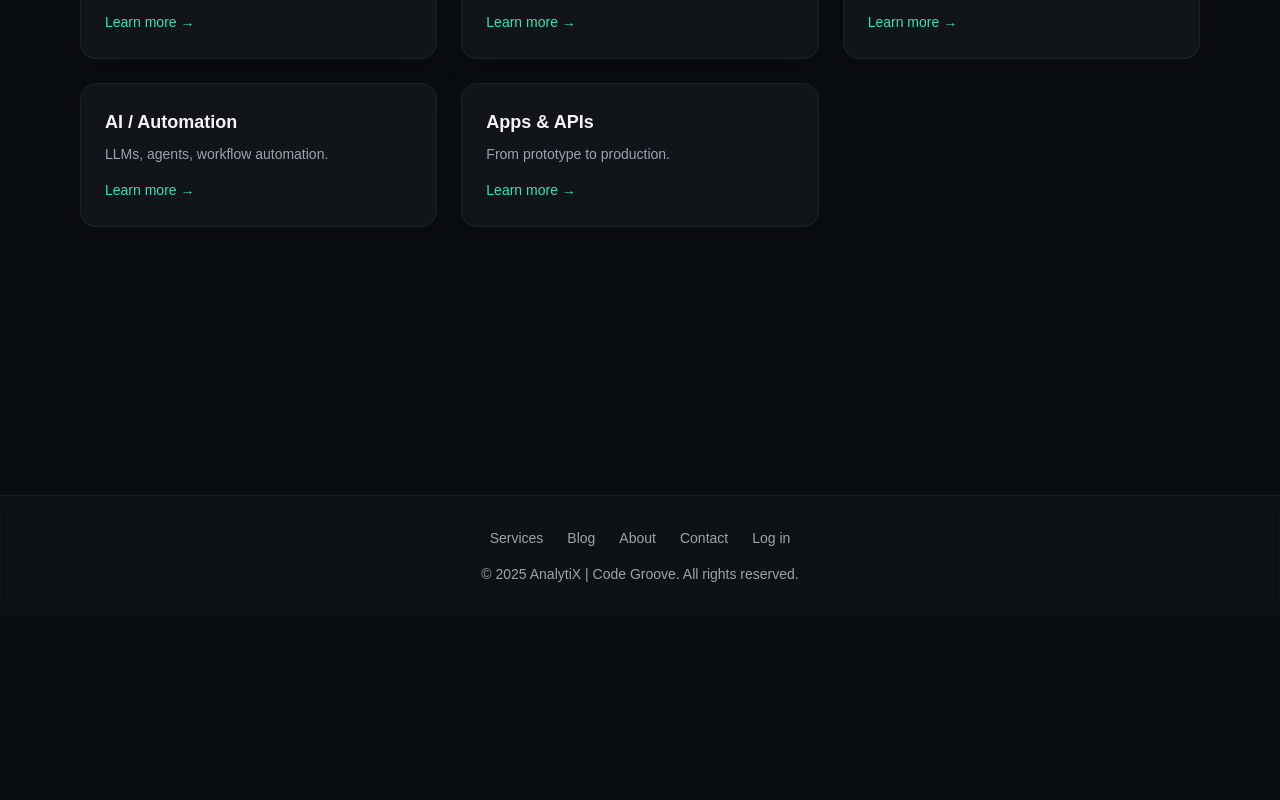
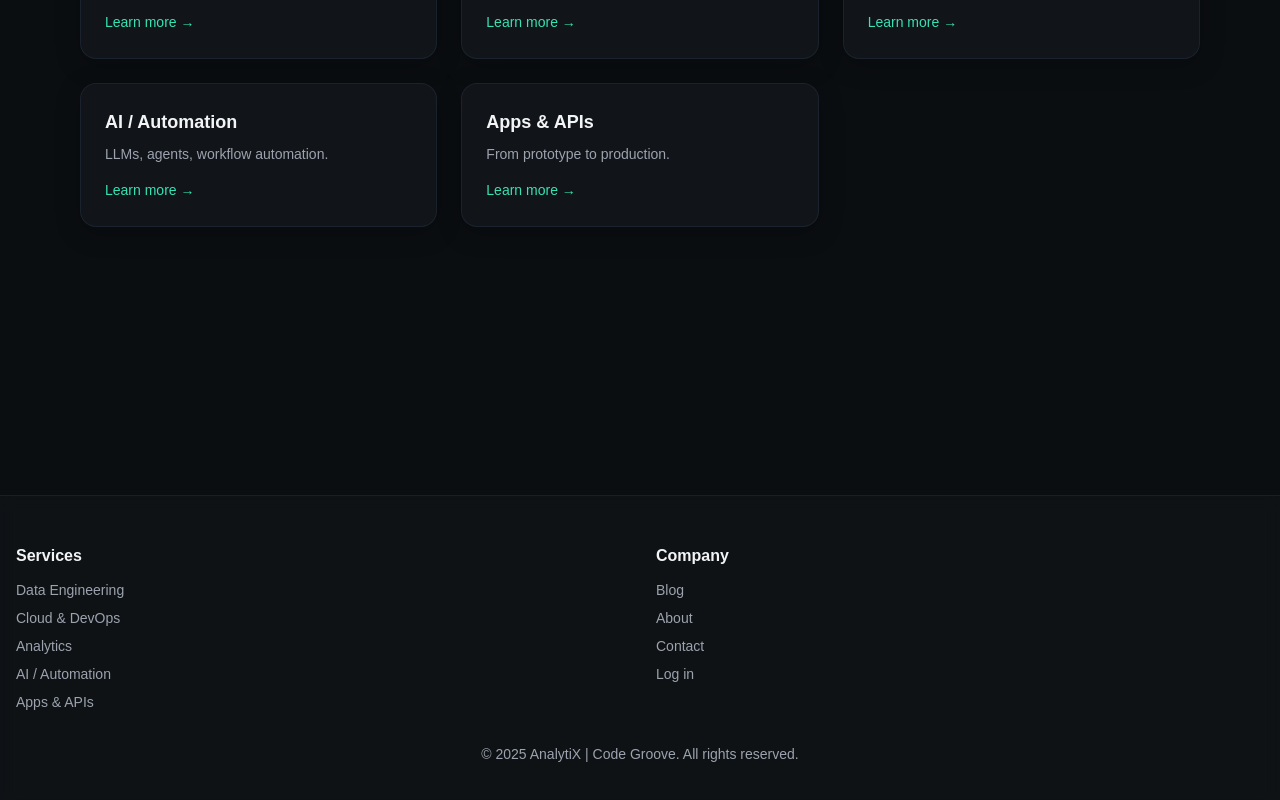
Before and after one commit to analytix-code-groove/web-app, a Next.js app: page /services in a window 1280 px wide. Shown: the part 366-1166 px from the top of the page. Before the commit the page ends 982 px from the top, so only its background shows below. Built offline with nearby package versions, Linux system fonts and the light colour scheme.

Commit message:
refactor footer layout

```diff
--- a/src/components/Footer.tsx
+++ b/src/components/Footer.tsx
@@ -3,8 +3,15 @@
 import Link from 'next/link'
 import { useLanguage } from '@/lib/i18n'
 
-const links = [
-  { href: '/services', label: 'services' },
+const services = [
+  { href: '/services/data', label: 'dataEngineering' },
+  { href: '/services/devops', label: 'cloudDevops' },
+  { href: '/services/analytics', label: 'analytics' },
+  { href: '/services/ai', label: 'aiAutomation' },
+  { href: '/services/apps', label: 'appsApis' },
+]
+
+const company = [
   { href: '/blog', label: 'blog' },
   { href: '/about', label: 'about' },
   { href: '/contact', label: 'contact' },
@@ -15,15 +22,34 @@ export default function Footer() {
   const { t } = useLanguage()
   return (
     <footer className="border-t border-stroke/60 bg-surface/70 backdrop-blur">
-      <div className="mx-auto max-w-7xl px-4 py-8 text-center text-sm text-muted">
-        <nav className="mb-4 flex justify-center gap-6">
-          {links.map(l => (
-            <Link key={l.href} href={l.href} className="transition-colors hover:text-text">
-              {t(l.label)}
-            </Link>
-          ))}
-        </nav>
-        <p>
+      <div className="mx-auto max-w-7xl px-4 py-12">
+        <div className="grid grid-cols-1 gap-8 sm:grid-cols-2">
+          <div>
+            <h3 className="mb-3 font-semibold text-base text-text">{t('services')}</h3>
+            <ul className="space-y-2 text-sm text-muted">
+              {services.map(s => (
+                <li key={s.href}>
+                  <Link href={s.href} className="transition-colors hover:text-text">
+                    {t(s.label)}
+                  </Link>
+                </li>
+              ))}
+            </ul>
+          </div>
+          <div>
+            <h3 className="mb-3 font-semibold text-base text-text">{t('company')}</h3>
+            <ul className="space-y-2 text-sm text-muted">
+              {company.map(c => (
+                <li key={c.href}>
+                  <Link href={c.href} className="transition-colors hover:text-text">
+                    {t(c.label)}
+                  </Link>
+                </li>
+              ))}
+            </ul>
+          </div>
+        </div>
+        <p className="mt-8 text-center text-sm text-muted">
           &copy; {new Date().getFullYear()} AnalytiX | Code Groove. {t('rights')}
         </p>
       </div>
--- a/src/lib/i18n.tsx
+++ b/src/lib/i18n.tsx
@@ -14,6 +14,7 @@ const translations: Record<Language, Record<string, string>> = {
     cloudDevopsDesc: 'Infrastructure automation & reliability',
     cloudDevopsCard: 'AWS, IaC, CI/CD, cost-safe scaling.',
     blog: 'Blog',
+    company: 'Company',
     services: 'Services',
     contact: 'Contact',
     login: 'Log in',
@@ -58,6 +59,7 @@ const translations: Record<Language, Record<string, string>> = {
     cloudDevopsDesc: 'Automatización de infraestructura y fiabilidad',
     cloudDevopsCard: 'AWS, IaC, CI/CD, escalado rentable.',
     blog: 'Blog',
+    company: 'Compañía',
     services: 'Servicios',
     contact: 'Contacto',
     login: 'Iniciar sesión',
```
